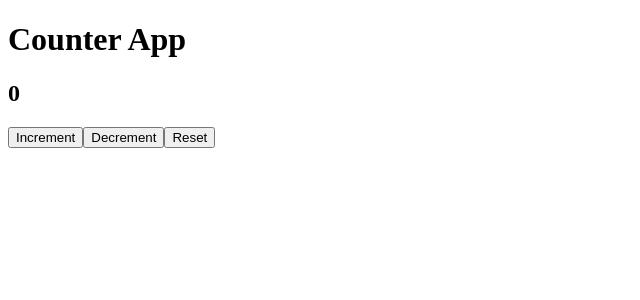
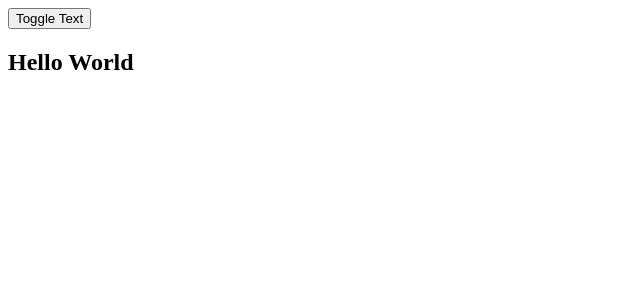
Before and after one commit to Rihan879/React, a React (Vite) app in the folder rihan/: page / in a window 1280 px wide. Shown: the top 300 px of the page, without its empty margins (0-640 px from the left). Built offline with nearby package versions, Linux system fonts and the light colour scheme.

Commit message:
Toggle text in react

```diff
--- a/rihan/src/App.jsx
+++ b/rihan/src/App.jsx
@@ -6,6 +6,7 @@ import './App.css'
 import Student from './components/Student'
 import Greeting from "./components/Greeting";
 import Counter from "./components/Counter";
+import ToggleText from './components/ToggleText';
 
 function App() {
   return (
@@ -20,7 +21,8 @@ function App() {
     //   <Greeting />
     // </div>
     <div>
-      <Counter />
+      {/* <Counter /> */}
+      <ToggleText />
     </div>
   );
 }
--- /dev/null
+++ b/rihan/src/components/ToggleText.jsx
@@ -0,0 +1,17 @@
+import { useState } from "react";
+
+function ToggleText() {
+  const [show, setShow] = useState(true);
+
+  return (
+    <div>
+      <button onClick={() => setShow(!show)}>
+        Toggle Text
+      </button>
+
+      {show && <h2>Hello World</h2>}
+    </div>
+  );
+}
+
+export default ToggleText;
```
